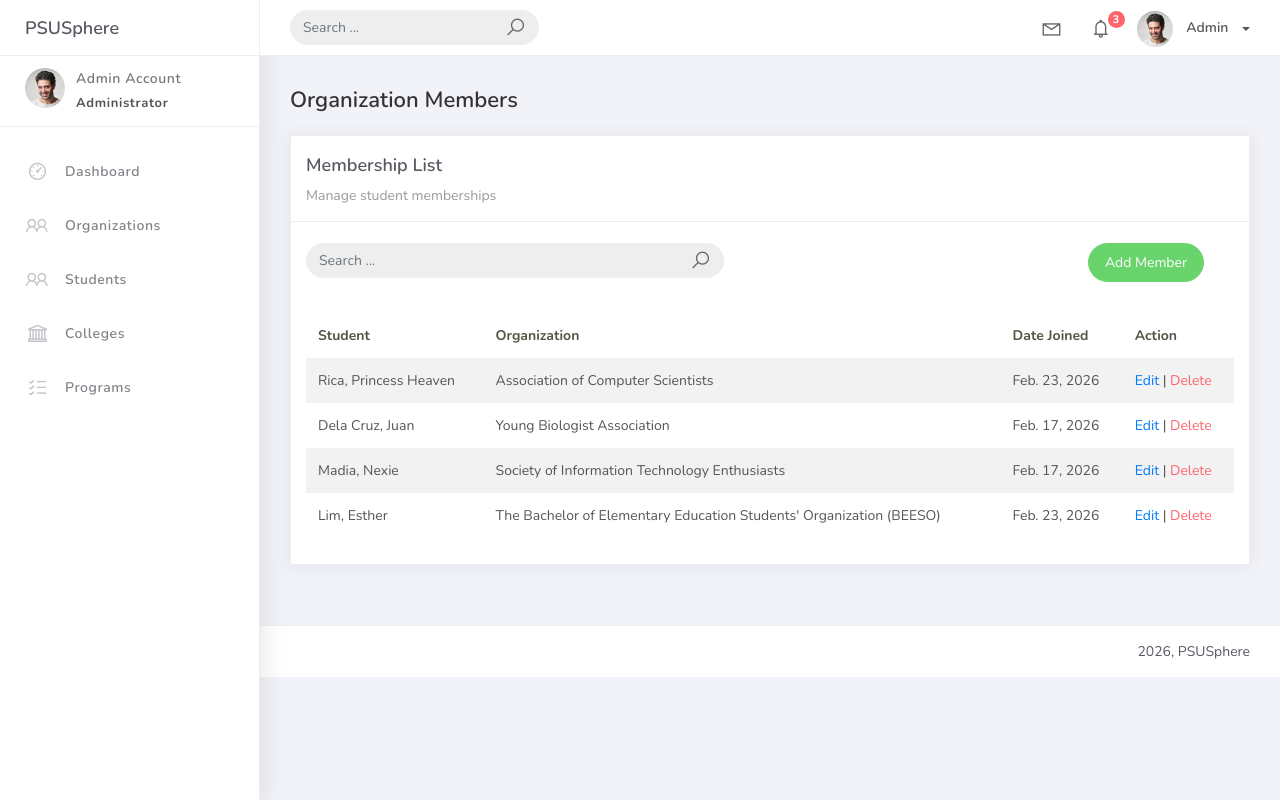
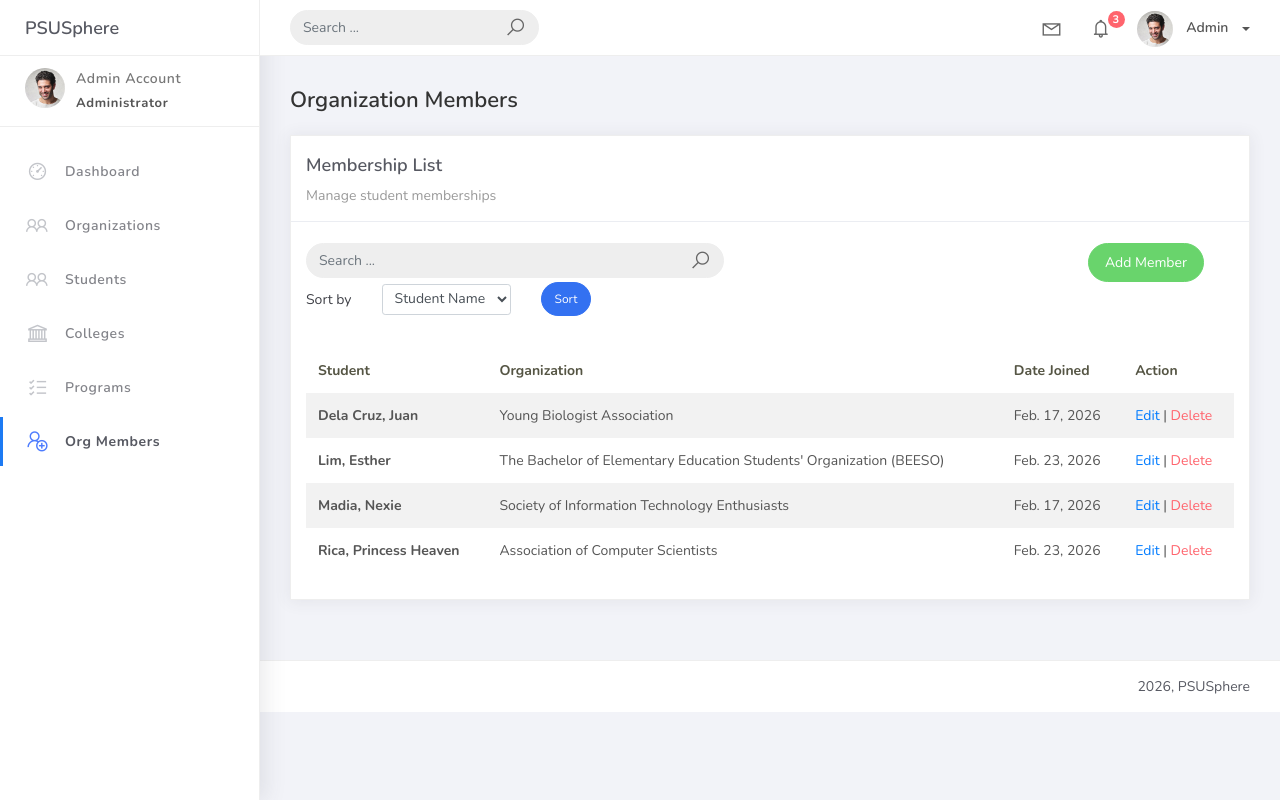
Before and after one commit to NexieMadia23/PSUSphere, a Django app: page /orgmember_list/ in a window 1280 px wide. Run offline with Django 5.2, Linux system fonts and the light colour scheme; data comes from the database, SQL or seed files in the repository; both versions use the stored data as it was after the commit; some libraries are stand-ins or nearby versions.

Commit message:
provide search feauture for all ListView classes

```diff
--- a/projectsite/studentorg/views.py
+++ b/projectsite/studentorg/views.py
@@ -5,31 +5,55 @@ from studentorg.models import Organization, Student, College, Program, OrgMember
 from studentorg.forms import OrganizationForm
 from django.urls import reverse_lazy
 from django.db.models import Q
+from django.utils import timezone
+from django.contrib.auth.mixins import LoginRequiredMixin
 
-# --- HOME ---
-class HomePageView(ListView):
+class HomePageView(LoginRequiredMixin, ListView):
     model = Organization
     context_object_name = 'home'
     template_name = "home.html"
 
+    def get_context_data(self, **kwargs):
+        context = super().get_context_data(**kwargs)
+        context['total_students'] = Student.objects.count()
+        context['total_organizations'] = Organization.objects.count()
+        context['total_colleges'] = College.objects.count()
+        context['total_programs'] = Program.objects.count() # Added for Dashboard task
+
+        current_year = timezone.now().year
+        context['students_joined_this_year'] = Student.objects.filter(created_at__year=current_year).count()
+
+        return context
+
 # --- ORGANIZATION ---
 class OrganizationList(ListView):
     model = Organization
-    context_object_name = 'object_list'
     template_name = 'org_list.html'
+    context_object_name = 'organization'
     paginate_by = 5
+    ordering = ["college__college_name", "name"] # Added Sorting Task
+def get_queryset(self):
+    query = self.request.GET.get('q')
+    sort_by = self.request.GET.get('sort_by')
 
-    def get_queryset(self):
-        qs = super().get_queryset()
-        query = self.request.GET.get('q')
+    queryset = OrgMember.objects.all()
 
-        if query:
-            qs = qs.filter(
-                Q(name__icontains=query) |
-                Q(description__icontains=query)
-            )
-        return qs
+    if query:
+        queryset = queryset.filter(
+            Q(student__lastname__icontains=query) |
+            Q(student__firstname__icontains=query) |
+            Q(organization__name__icontains=query)
+        )
 
+    # Consistent sorting logic
+    if sort_by:
+        # If student name is chosen, we sort by lastname then firstname
+        if sort_by == 'student__lastname':
+            return queryset.order_by('student__lastname', 'student__firstname')
+        return queryset.order_by(sort_by)
+
+    # Default fallback
+    return queryset.order_by('student__lastname')
 
 class OrganizationCreateView(CreateView):
     model = Organization
@@ -92,9 +116,7 @@ class CollegeListView(ListView):
     def get_queryset(self):
         query = self.request.GET.get('q')
         if query:
-            return College.objects.filter(
-                Q(college_name__icontains=query)
-            )
+            return College.objects.filter(Q(college_name__icontains=query))
         return College.objects.all()
 
 class CollegeCreateView(CreateView):
@@ -119,16 +141,17 @@ class ProgramListView(ListView):
     model = Program
     template_name = 'program_list.html'
     context_object_name = 'object_list'
-    paginate_by = 10
+    paginate_by = 5
 
     def get_queryset(self):
         query = self.request.GET.get('q')
+        queryset = Program.objects.all()
         if query:
-            return Program.objects.filter(
+            queryset = queryset.filter(
                 Q(prog_name__icontains=query) |
                 Q(college__college_name__icontains=query)
             )
-        return Program.objects.all()
+        return queryset.order_by("prog_name")
 
 class ProgramCreateView(CreateView):
     model = Program
@@ -152,18 +175,30 @@ class OrgMemberListView(ListView):
     model = OrgMember
     template_name = 'orgmember_list.html'
     context_object_name = 'object_list'
-    paginate_by = 10
+    paginate_by = 5
 
     def get_queryset(self):
         query = self.request.GET.get('q')
+        sort_by = self.request.GET.get('sort_by') # This must match the 'name' attribute in your HTML <select>
+
+        queryset = OrgMember.objects.all()
+        # 2. Apply Search
         if query:
-            return OrgMember.objects.filter(
+            queryset = queryset.filter(
                 Q(student__lastname__icontains=query) |
                 Q(student__firstname__icontains=query) |
                 Q(organization__name__icontains=query)
             )
-        return OrgMember.objects.all()
-
+        # 3. Apply Sorting (Task Implementation)
+        if sort_by == 'date':
+            # Sort by Date Joined (Oldest first)
+            return queryset.order_by('date_joined')
+        elif sort_by == 'name_desc':
+            # Reverse alphabetical
+            return queryset.order_by('-student__lastname', '-student__firstname')
+        else:
+            # Default: Sort by Student's Name (Lastname, then Firstname)
+            return queryset.order_by('student__lastname', 'student__firstname')
 class OrgMemberCreateView(CreateView):
     model = OrgMember
     fields = '__all__'
--- a/projectsite/templates/base.html
+++ b/projectsite/templates/base.html
@@ -141,6 +141,12 @@
                             <p>Programs</p>
                         </a>
                     </li>
+                    <li class="nav-item {% if 'orgmember' in request.path %}active{% endif %}">
+                        <a href="{% url 'orgmember-list' %}">
+                            <i class="la la-user-plus"></i>
+                            <p>Org Members</p>
+                        </a>
+                    </li>
                 </ul>
             </div>
         </div>
@@ -148,7 +154,6 @@
         <div class="main-panel">
             <div class="content">
                 <div class="container-fluid">
-
                     {% block content %}{% endblock %}
                 </div>
             </div>
--- a/projectsite/templates/orgmember_list.html
+++ b/projectsite/templates/orgmember_list.html
@@ -11,6 +11,7 @@
                 <div class="card-category">Manage student memberships</div>
             </div>
             <br />
+
             <div class="col-md-12 row">
                 <div class="col-md-6">
                     <form class="navbar-left navbar-form nav-search mr-md-3" method="GET" action="{% url 'orgmember-list' %}">
@@ -30,6 +31,30 @@
                     </div>
                 </div>
             </div>
+
+            <div class="col-md-12">
+                <form method="get" class="row g-2 align-items-center">
+                    <div class="col-auto">
+                        <label for="smallSelect" class="col-form-label">Sort by</label>
+                    </div>
+                    <div class="col-auto">
+                    <select class="form-control form-control-sm" id="smallSelect" name="sort_by">
+                    <option value="student__lastname" {% if request.GET.sort_by == "student__lastname" %}selected{% endif %}>
+                        Student Name
+                    </option>
+                    <option value="date_joined" {% if request.GET.sort_by == "date_joined" %}selected{% endif %}>
+                    Date Joined
+                    </option>
+                    </select>
+                    </div>
+                    <div class="col-auto">
+                        {% if request.GET.q %}
+                            <input type="hidden" name="q" value="{{ request.GET.q }}">
+                        {% endif %}
+                        <button type="submit" class="btn btn-primary btn-sm btn-rounded">Sort</button>
+                    </div>
+                </form>
+            </div>
             <div class="card-body">
                 <div class="table-responsive">
                     <table class="table table-striped mt-3">
@@ -44,7 +69,7 @@
                         <tbody>
                             {% for object in object_list %}
                             <tr>
-                                <td>{{ object.student }}</td>
+                                <td><strong>{{ object.student }}</strong></td>
                                 <td>{{ object.organization }}</td>
                                 <td>{{ object.date_joined }}</td>
                                 <td>
```
Also changed, not shown: projectsite/templates/home.html (+9 -8 lines), projectsite/templates/org_list.html (+33 -19 lines), projectsite/templates/program_list.html (+21 -0 lines), projectsite/db.sqlite3.
